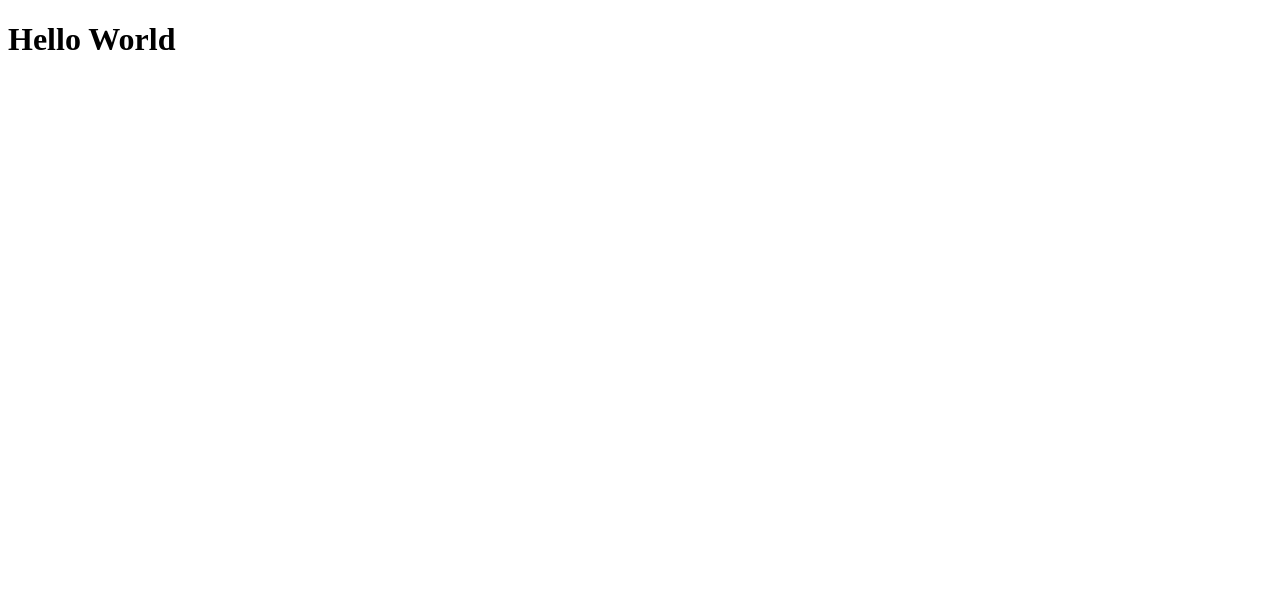
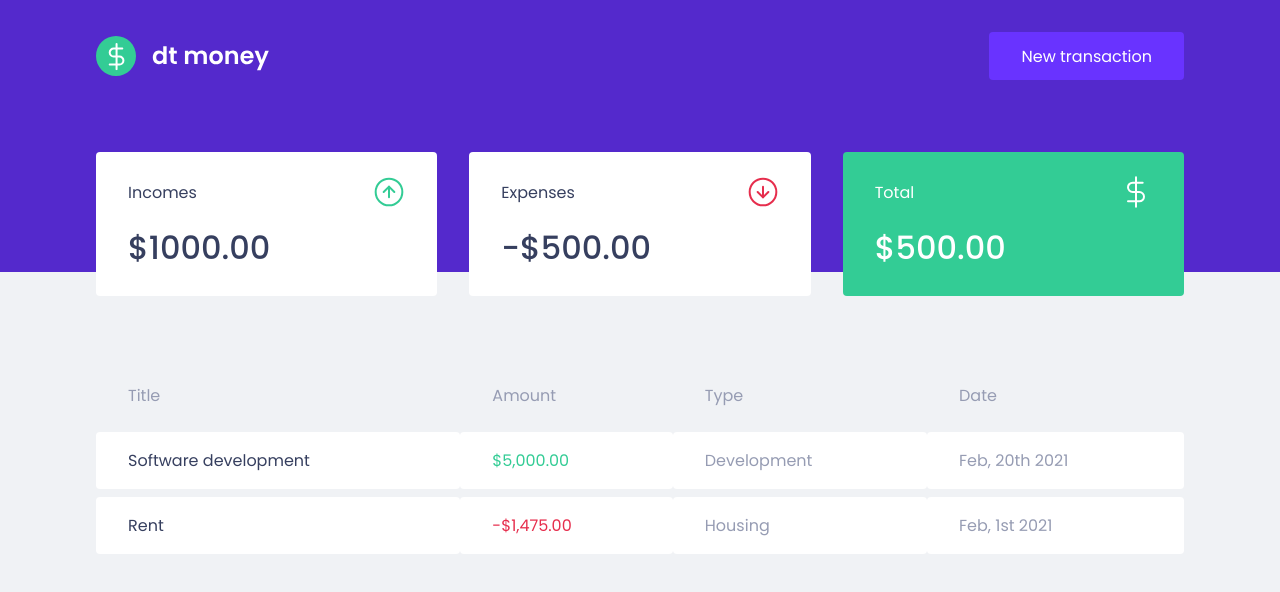
Before and after one commit to ricardowgomes/dtmoney, a React (Create React App) app: page / in a window 1280 px wide. Shown: the top 592 px of the page. Built offline with nearby package versions, Linux system fonts and the light colour scheme.

Commit message:
add first components and styles

```diff
--- a/public/index.html
+++ b/public/index.html
@@ -2,10 +2,18 @@
 <html lang="en">
 
 <head>
+  <!-- Google fonts -->
+  <link rel="preconnect" href="https://fonts.googleapis.com">
+  <link rel="preconnect" href="https://fonts.gstatic.com" crossorigin>
+
   <meta charset="utf-8" />
   <meta name="viewport" content="width=device-width, initial-scale=1" />
+  <link rel="shortcut icon" href="favicon.png" type="image/png">
 
   <title>dtmoney</title>
+
+  <!-- Google fonts -->
+  <link href="https://fonts.googleapis.com/css2?family=Poppins:wght@400;500;600&display=swap" rel="stylesheet">
 </head>
 
 <body>
--- a/src/App.tsx
+++ b/src/App.tsx
@@ -1,8 +1,14 @@
+import { Dashboard } from "./components/Dashboard";
+import { Header } from "./components/Header";
+import { GlobalStyle } from "./styles/global";
+
 
 export function App() {
   return (
-    <div className="App">
-      <h1>Hello World</h1>
-    </div>
+    <>
+      <Header />
+      <Dashboard />
+      <GlobalStyle />
+    </>
   );
 };
--- /dev/null
+++ b/src/components/Dashboard/index.tsx
@@ -0,0 +1,12 @@
+import { Summary } from "../Summary";
+import { TransactionsTable } from "../TransactionsTable";
+import { Container } from "./styles";
+
+export function Dashboard() {
+  return (
+    <Container>
+      <Summary />
+      <TransactionsTable />
+    </Container>
+  )
+}
--- /dev/null
+++ b/src/components/Dashboard/styles.ts
@@ -0,0 +1,7 @@
+import styled from 'styled-components';
+
+export const Container = styled.main`
+max-width: 1120px;
+margin: 0 auto;
+padding: 2.5rem 1rem;
+`;
--- /dev/null
+++ b/src/components/Header/index.tsx
@@ -0,0 +1,15 @@
+import logoImg from '../../assets/logo.svg';
+import { Container, Content } from './styles';
+
+export function Header() {
+  return (
+    <Container>
+      <Content>
+        <img src={logoImg} alt="dt money" />
+        <button type="button">
+          New transaction
+        </button>
+      </Content>
+    </Container>
+  )
+}
--- /dev/null
+++ b/src/components/Header/styles.ts
@@ -0,0 +1,31 @@
+import styled from 'styled-components';
+
+export const Container = styled.header`
+  background: var(--blue);
+`;
+
+export const Content = styled.div`
+  max-width: 1120px;
+  margin: 0 auto;
+
+  padding: 2rem 1rem 12rem;
+  display: flex;
+  align-items: center;
+  justify-content: space-between;
+
+  button {
+    font-size: 1rem;
+    color: #FFF;
+    background-color: var(--blue-light);
+    border: 0;
+    padding: 0 2rem;
+    border-radius: 0.25rem;
+    height: 3rem;
+
+    transition: filter 0.2s;
+
+    &:hover {
+      filter: brightness(0.9)
+    }
+  }
+`;
--- /dev/null
+++ b/src/components/Summary/index.tsx
@@ -0,0 +1,32 @@
+import incomeImg from '../../assets/income.svg';
+import outcomeImg from '../../assets/outcome.svg';
+import totalImg from '../../assets/total.svg';
+import { Container } from "./styles";
+
+export function Summary() {
+  return (
+    <Container>
+      <div>
+        <header>
+          <p>Incomes</p>
+          <img src={incomeImg} alt="incomes" />
+        </header>
+        <strong>$1000.00</strong>
+      </div>
+      <div>
+        <header>
+          <p>Expenses</p>
+          <img src={outcomeImg} alt="expenses" />
+        </header>
+        <strong>-$500.00</strong>
+      </div>
+      <div>
+        <header>
+          <p>Total</p>
+          <img src={totalImg} alt="total" />
+        </header>
+        <strong>$500.00</strong>
+      </div>
+    </Container>
+  )
+}
--- /dev/null
+++ b/src/components/Summary/styles.ts
@@ -0,0 +1,34 @@
+import styled from 'styled-components';
+
+export const Container = styled.header`
+display: grid;
+grid-template-columns: repeat(3, 1fr);
+gap: 2rem;
+margin-top: -10rem;
+
+div {
+  background: var(--shape);
+  padding: 1.5rem 2rem;
+  border-radius: 0.25rem;
+  color: var(--text-title);
+
+  header {
+    display: flex;
+    align-items: center;
+    justify-content: space-between;
+  }
+
+  strong {
+    display: block;
+    margin-top: 1rem;
+    font-size: 2rem;
+    font-weight: 500;
+    line-height: 3rem;
+  }
+
+  &:last-child {
+    background: var(--green);
+    color: #FFF;
+  }
+}
+`;
--- /dev/null
+++ b/src/components/TransactionsTable/index.tsx
@@ -0,0 +1,33 @@
+import { Container } from "./styles";
+
+export function TransactionsTable() {
+  return (
+    <Container>
+      <table>
+        <thead>
+          <tr>
+            <th>Title</th>
+            <th>Amount</th>
+            <th>Type</th>
+            <th>Date</th>
+          </tr>
+        </thead>
+
+        <tbody>
+          <tr>
+            <td>Software development</td>
+            <td className="deposit">$5,000.00</td>
+            <td>Development</td>
+            <td>Feb, 20th 2021</td>
+          </tr>
+          <tr>
+            <td>Rent</td>
+            <td className="withdraw">-$1,475.00</td>
+            <td>Housing</td>
+            <td>Feb, 1st 2021</td>
+          </tr>
+        </tbody>
+      </table>
+    </Container>
+  )
+}
--- /dev/null
+++ b/src/components/TransactionsTable/styles.ts
@@ -0,0 +1,38 @@
+import styled from 'styled-components';
+
+export const Container = styled.div`
+margin-top: 4rem;
+
+table {
+  width: 100%;
+  border-spacing: 0 0.5rem;
+
+  th {
+    color: var(--text-body);
+    font-weight: 400;
+    padding: 1rem 2rem;
+    text-align: left;
+    line-height: 1.5rem;
+  }
+
+  td {
+    padding: 1rem 2rem;
+    border: 0;
+    background-color: var(--shape);
+    color: var(--text-body);
+    border-radius: 0.25rem;
+
+    &:first-child {
+      color: var(--text-title);
+    }
+
+    &.deposit {
+      color: var(--green);
+    }
+
+    &.withdraw {
+      color: var(--red);
+    }
+  }
+}
+`;
--- /dev/null
+++ b/src/styles/global.ts
@@ -0,0 +1,57 @@
+import { createGlobalStyle } from 'styled-components';
+
+export const GlobalStyle = createGlobalStyle`
+  :root {
+    --blue: #5429CC;
+    --green: #33CC95;
+    --red: #E62E4D;
+
+    --blue-light: #6933FF;
+
+    --text-title: #363F5F;
+    --text-body: #969CB3;
+
+    --background: #F0F2F5;
+    --shape: #FFFFFF;
+  }
+
+  * {
+    margin:0;
+    padding:0;
+    box-sizing: border-box;
+  }
+
+  html  {
+    @media (max-width: 1080px) {
+      font-size: 93.75%; // 15px
+    }
+
+    @media (max-width: 720px) {
+      font-size: 87.5%; // 14px
+    }
+  }
+
+  body {
+    background-color: var(--background);
+    -webkit-font-smoothing: antialiased;
+  }
+
+  /* Por default o CSS nao importa a fonte para esses elementos */
+  body, input, textarea, button {
+    font-family: 'Poppins', sans-serif;
+    font-weight: 400;
+  }
+
+  h1, h2, h3, h4, h5, h6, strong {
+    font-weight: 600;
+  }
+
+  button {
+    cursor: pointer; // clicável
+  }
+
+  [disabled] {
+    opacity: 0.6;
+    cursor: not-allowed;
+  }
+  `
```
